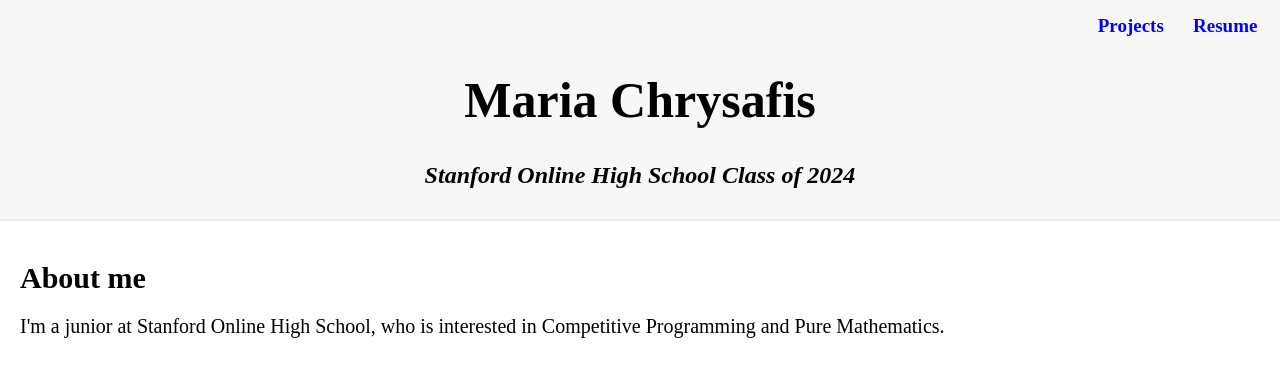
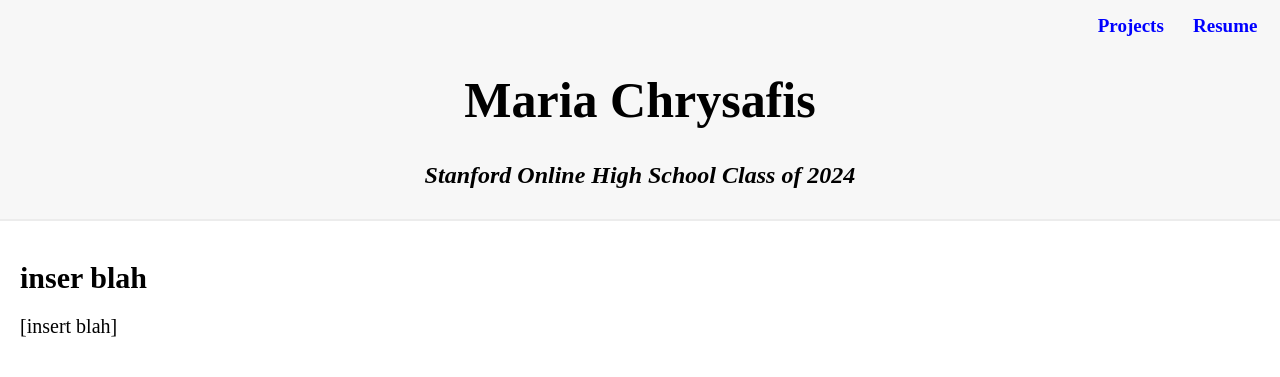
Before and after one commit to MariaChrysafis/Personal, a PHP site: page / in a window 1280 px wide. Shown: the top 377 px of the page. Run offline with PHP 8.4, Linux system fonts and the light colour scheme.

Commit message:
fancy stuff???
fancy stuff???

```diff
--- a/index.html
+++ b/index.html
@@ -16,9 +16,9 @@
         </div>
         <div class="bar"></div>
         <div class="about-me">
-            <h1> About me </h1>
+            <h1> inser blah </h1>
             <p>
-                I'm a junior at Stanford Online High School, who is interested in Competitive Programming and Pure Mathematics.
+                [insert blah]
             </p>
         </div>
     </body>
```
Also changed, not shown: projects/cf/cf.css (+6 -2 lines).
